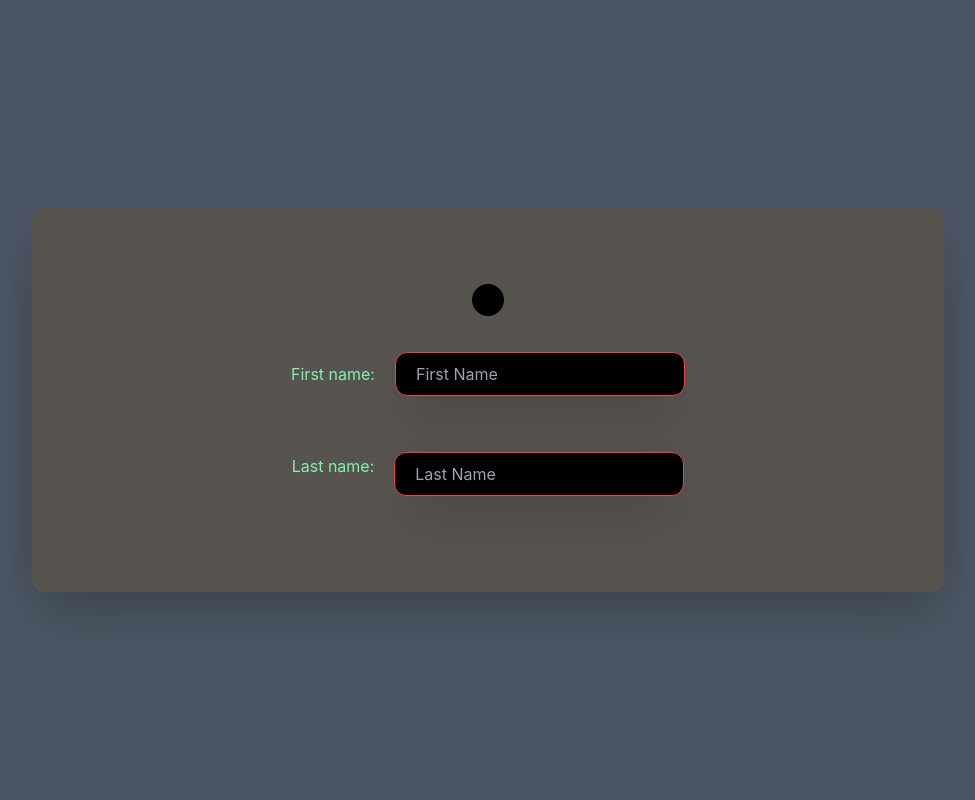
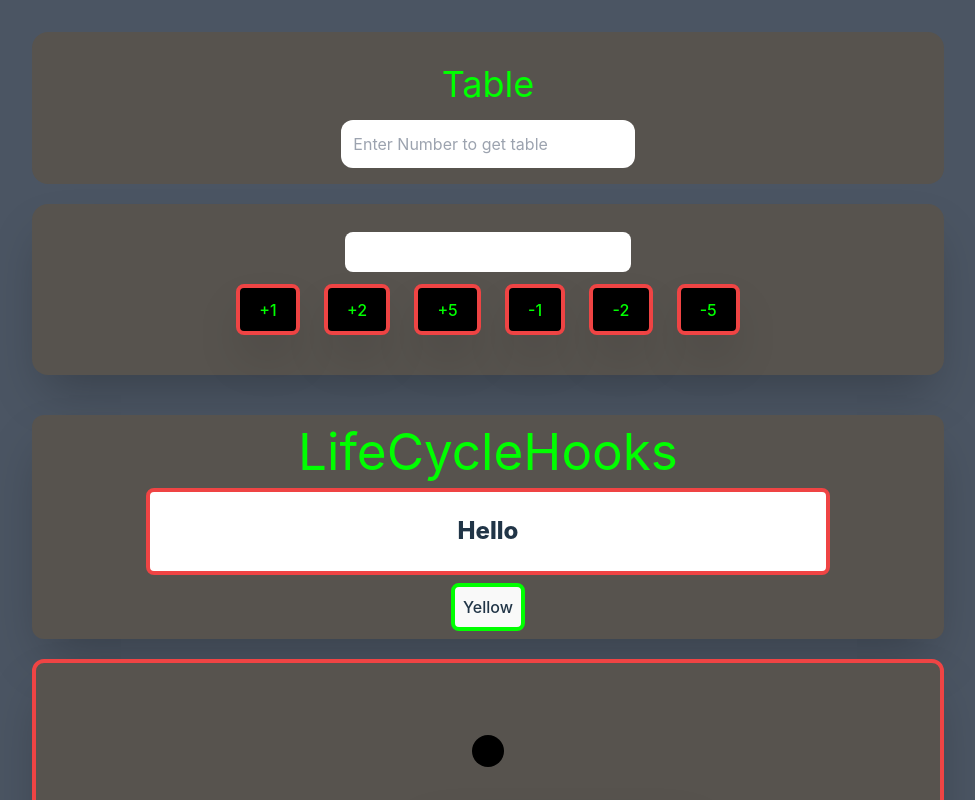
Before and after one commit to palashkumar1508/Vue-Practiice1, a Vue app: page / in a window 1280 px wide. Shown: the top 800 px of the page, without its empty margins (152-1127 px from the left). Built offline with nearby package versions, Linux system fonts and the light colour scheme.

Commit message:
Upto List Rendering done

```diff
--- a/index.html
+++ b/index.html
@@ -7,7 +7,7 @@
     <title>Vue Practice 1</title>
   </head>
   <body class="bg-gray-600">
-    <div class="w-full flex items-center justify-center" id="app"></div>
+    <div class="w-full flex flex-col items-center justify-center" id="app"></div>
     <script type="module" src="/src/main.js"></script>
   </body>
 </html>
--- a/src/App.vue
+++ b/src/App.vue
@@ -4,6 +4,7 @@
 </template>
 
 <script setup>
+
   import HelloWorld from './components/HelloWorld.vue'
 </script>
 <style scoped>
--- a/src/components/HelloWorld.vue
+++ b/src/components/HelloWorld.vue
@@ -1,15 +1,18 @@
 
 <template>
-  <div class="flex flex-col rounded-xl justify-center shadow-2xl h-96  items-center bg-stone-600 w-3/4">
+  <ListRendering/>
+  <Watchers/>
+  <LifeCycleHooks/>
+  <div class="flex border-4 border-red-500 flex-col rounded-xl justify-center shadow-2xl h-96  items-center bg-stone-600 w-3/4">
     <div class="text-cyan-400 h-auto text-4xl flex justify-center items-center p-4 mb-4 w-auto rounded-2xl hover:scale-125 bg-black">{{ fullName }}</div>
     <div class="flex flex-row justify-center items-center p-5">
-      <label class="text-green-300" for="">First name:  </label>
-      <input type="text" placeholder="First Name " v-model.lazy="firstName" class="bg-black border w-auto shadow-2xl text-green-200 border-red-500 rounded-xl h-11 p-5 ml-5">
+      <label class="text-[#00FF00] text-2xl" for="">First name:  </label>
+      <input type="text" placeholder="First Name " v-model.lazy="firstName" class="bg-black border w-auto shadow-2xl text-[#00FF00] border-red-500 rounded-xl h-11 p-5 ml-5">
 
     </div>
     <div class="flex flex-row justify-center items-center p-5 ">
-      <label class="text-green-300" for="">Last name:  </label>
-      <input type="text" placeholder="Last Name " v-model="lastName" class="bg-black border w-auto shadow-2xl text-green-200 border-red-500 rounded-xl h-11 p-5 mt-4 ml-5">
+      <label class="text-[#00FF00] text-2xl" for="">Last name:  </label>
+      <input type="text" placeholder="Last Name " v-model="lastName" class="bg-black border w-auto shadow-2xl text-[#00FF00] border-red-500 rounded-xl h-11 p-5 mt-4 ml-5">
 
     </div>
 
@@ -19,6 +22,9 @@
 </template>
 
 <script setup>
+import ListRendering from './ListRendering.vue';
+import Watchers from './Watchers.vue'
+import LifeCycleHooks from './LifeCycleHooks.vue';
   import { ref , computed } from 'vue'
 
   let firstName = ref("")
--- /dev/null
+++ b/src/components/LifeCycleHooks.vue
@@ -0,0 +1,25 @@
+<template>
+
+    <div class="bg-stone-600 w-3/4 rounded-xl h-56 flex flex-col justify-center items-center m-5 shadow-2xl">
+    <h1 class="p-2 sm:w-1/4 md:w-2/3 text-[#00FF00] ">LifeCycleHooks</h1>
+        <div :class="{yellow:yl}" class="w-3/4 border-red-500 border-4 rounded-lg bg-white flex justify-center items-center font-extrabold text-2xl h-24">Hello</div>
+        <button class="p-2 m-2 border-4 border-[#00FF00]" @click="yl=!yl">Yellow</button>
+    </div>
+
+</template>
+
+<script setup>
+import { ref } from "vue";
+
+let yl = ref(false)
+
+
+
+</script>
+
+<style>
+.yellow{
+    @apply bg-yellow-400
+}
+
+</style>
--- /dev/null
+++ b/src/components/ListRendering.vue
@@ -0,0 +1,19 @@
+<template>
+    <div class="w-3/4 rounded-2xl bg-stone-600 p-4 flex flex-col justify-center items-center">
+        <h2 class="text-4xl p-4 text-[#00FF00]">Table</h2>
+        <input type="number" class="rounded-xl md:w-1/3 sm:w-2/4 p-3" placeholder="Enter Number to get table" v-model.number.lazy="num" >
+        <ul class="p-3 text-[#00FF00] border-2 border-[#00FF00] bg-black shadow-red-200 mt-4 text-xl rounded-2xl" v-show="num">
+            <li v-for="i in 10 " :key="i">{{ num }} * {{ i }} = {{ num * i }}</li>
+
+        </ul>
+    </div>
+
+
+</template>
+
+<script setup>
+import { ref } from "vue";
+    let num = ref();
+
+
+</script>
--- /dev/null
+++ b/src/components/Watchers.vue
@@ -0,0 +1,44 @@
+<template>
+   <div class="bg-stone-600 shadow-2xl w-3/4 flex flex-col justify-center items-center rounded-2xl m-5 p-7 text-black ">
+        <input class="rounded-lg p-2 sm:w-2/3 md:w-1/3 flex justify-center items-center " v-model.number.lazy="num" type="number">
+        <div class="">
+            <button class="m-3" @click="increase">+1</button>
+            <button class="m-3" @click="num = num+2">+2</button>
+            <button class="m-3" @click="num = num+5">+5</button>
+            <button class="m-3" @click="num = num-1">-1</button>
+            <button class="m-3" @click="num = num-2">-2</button>
+            <button class="m-3" @click="num = num-5">-5</button>
+        </div>
+        <!-- <div>{{ num }}</div> -->
+
+        <h4 class="text-[#00FF00]" v-if="num">Old value : "{{ oldNum }}" & New value"{{ newNum }}"</h4>
+
+   </div>
+</template>
+
+<script setup>
+    import {ref, reactive, watch}  from 'vue';
+
+    let num = ref()
+    let oldNum = ref()
+    let newNum = ref()
+
+    function increase (){
+        num.value++;
+    }
+
+    watch(num, (newValue, oldvalue)=>{
+        oldNum = oldvalue ;
+        newNum = newValue ;
+
+    })
+
+</script>
+
+<style scoped>
+
+button{
+    @apply bg-black text-[#00FF00] border-red-500 border-4 shadow-2xl hover:scale-125
+}
+
+</style>
```
